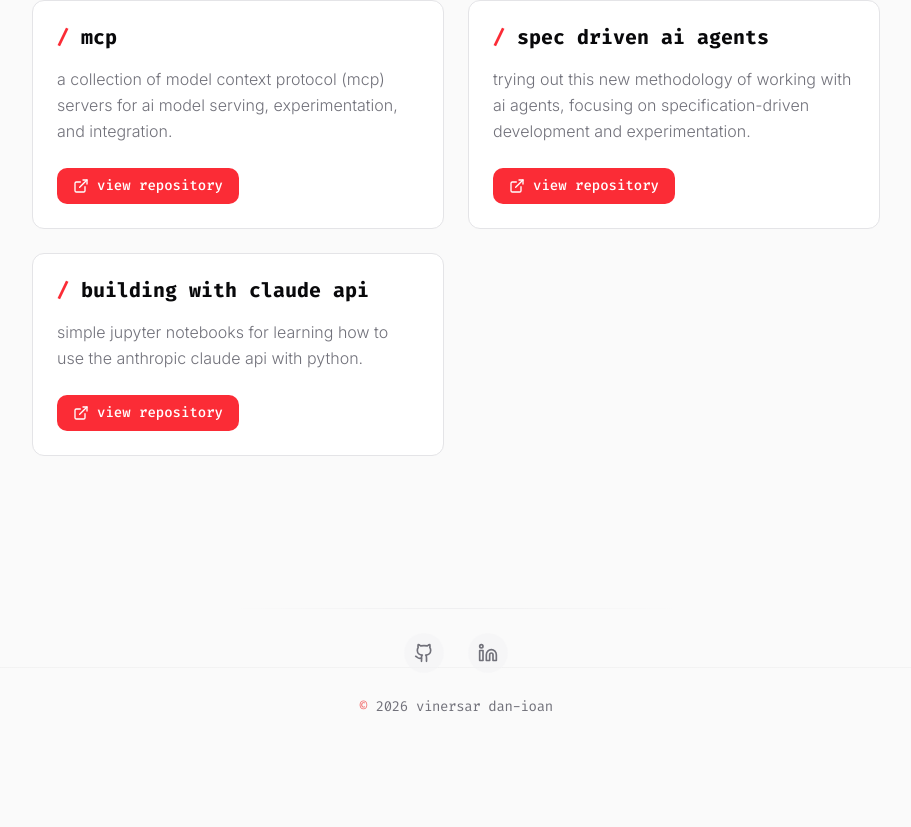
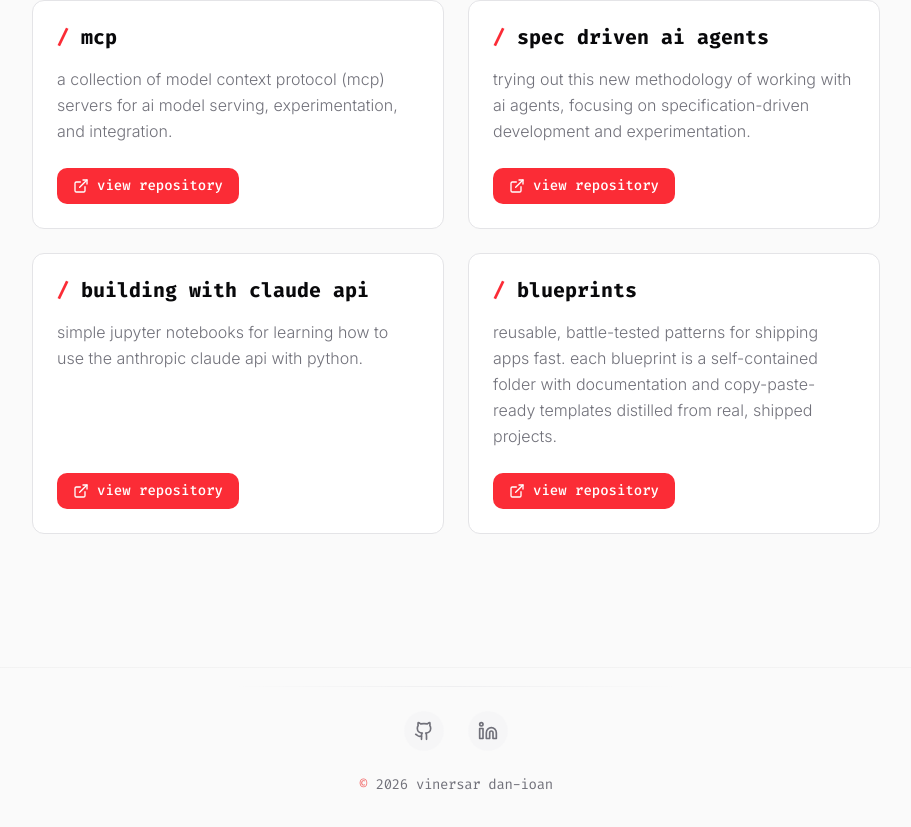
Before and after one commit to vinersar31/portfolio, a Next.js app: page /projects in a window 1280 px wide. Shown: the part 1733-2560 px from the top of the page, without its empty margins (184-1095 px from the left). Before the commit the page ends 2482 px from the top, so only its background shows below. Built offline with nearby package versions, Linux system fonts and the light colour scheme.

Commit message:
feat: add blueprints to projects list (#98)

```diff
--- a/src/data/projects.ts
+++ b/src/data/projects.ts
@@ -101,4 +101,10 @@ export const projects = [
     url: "https://github.com/vinersar31/building_with_claude_API",
     isPrivate: false,
   },
+  {
+    title: "blueprints",
+    description: "reusable, battle-tested patterns for shipping apps fast. each blueprint is a self-contained folder with documentation and copy-paste-ready templates distilled from real, shipped projects.",
+    url: "https://github.com/vinersar31/blueprints",
+    isPrivate: false,
+  },
 ];
```
